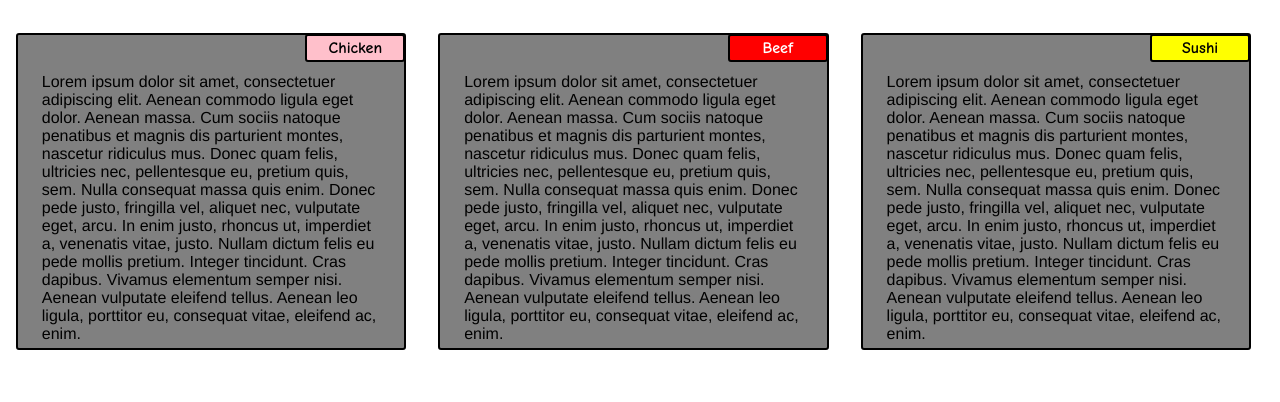
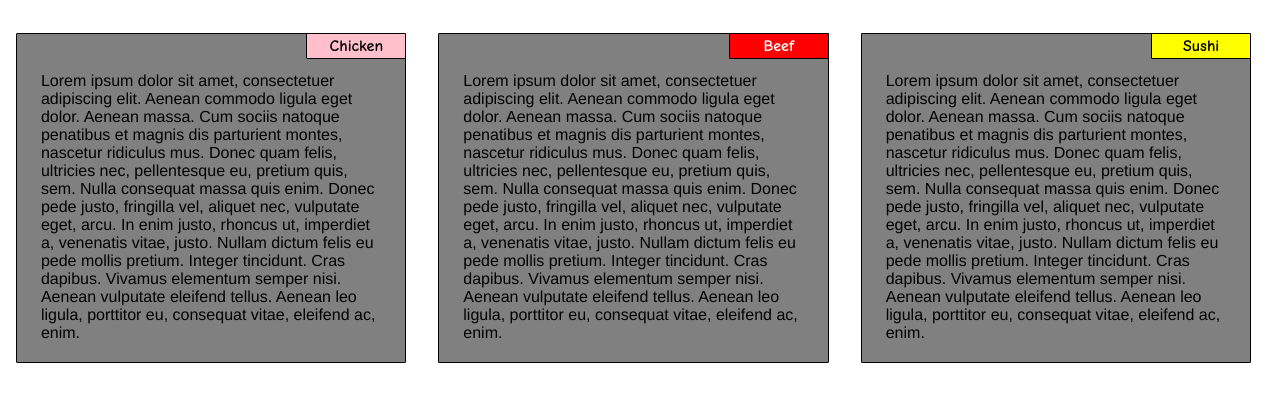
Before and after one commit to akabynga/coursera-module2, a plain HTML site: page index.html in a window 1280 px wide. Shown: the part 50-452 px from the top of the page. Drawn offline with Linux system fonts and the light colour scheme.

Commit message:
Style changes

```diff
--- a/css/styles.css
+++ b/css/styles.css
@@ -23,9 +23,9 @@ h1{
 .col-md-7,.col-md-8,.col-md-9,
 .col-md-10,.col-md-11,.col-md-12{
 	position: relative;
-	border: 2px solid black;
-	border-radius: 3px;
-	padding: 5px;
+	border: 1px solid black;
+	border-radius: 1px;
+	padding: 5px 5px 20px 5px;
 	background-color: gray;
 	margin: 1.25%;
 }
@@ -40,8 +40,8 @@ p{
 	padding-top: 33px;
 }
 .label{
-	border: 2px solid black;
-	border-radius: 3px;
+	border: 1px solid black;
+	border-radius: 1px;
 	position: relative;
 	float: right;
 	margin: 0;
```
